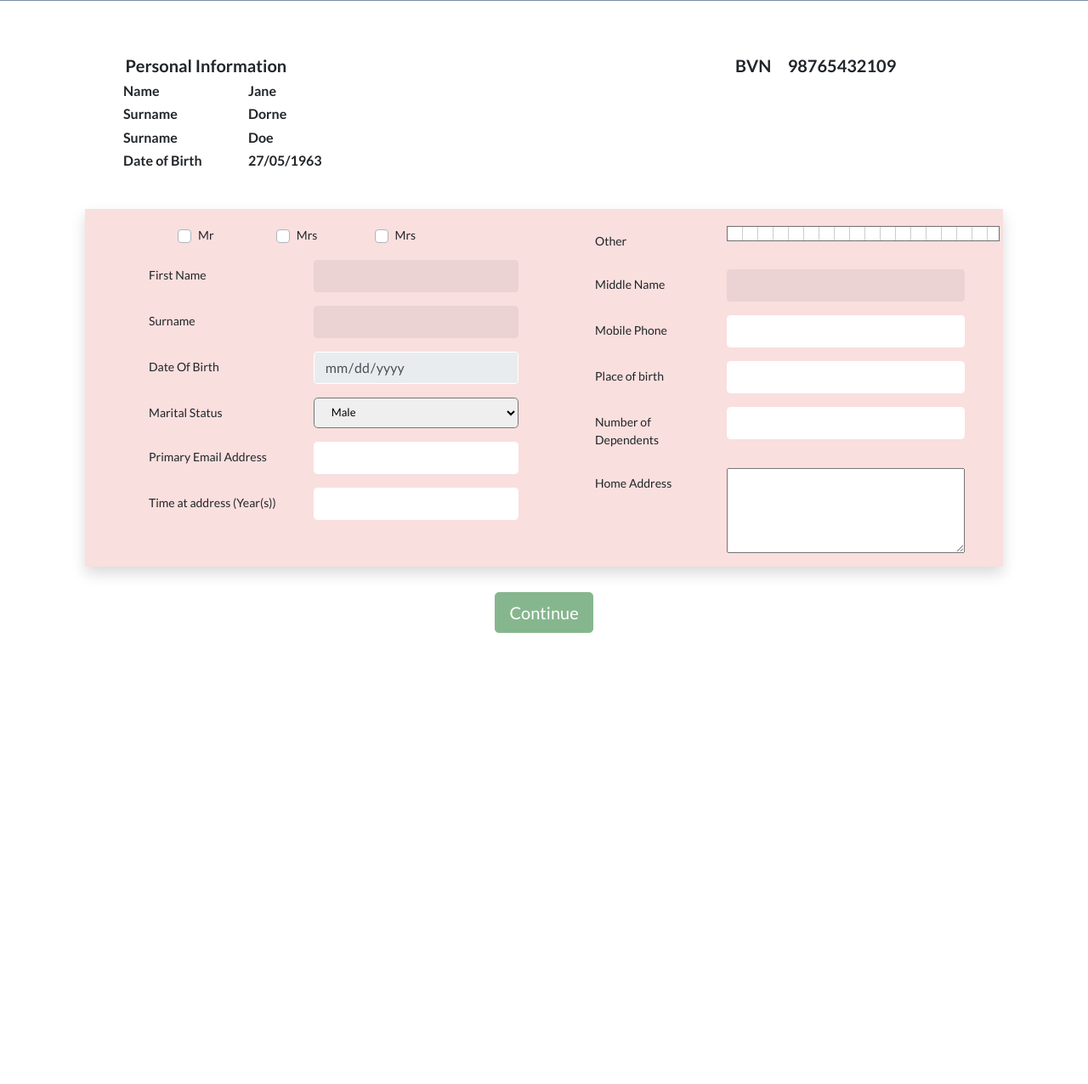
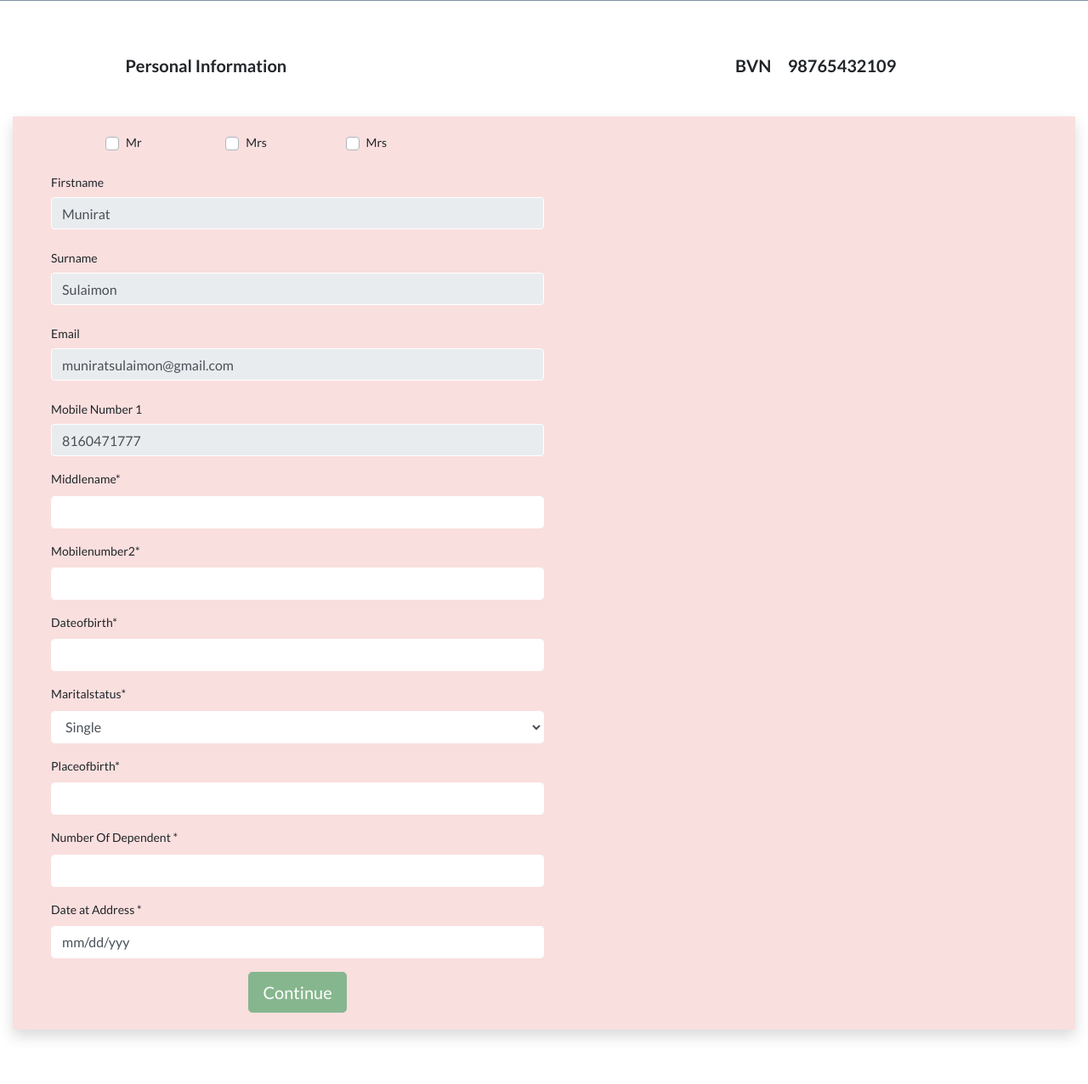
Before and after one commit to munnyraht/blue, a Django app: page /paymentinfo/ in a window 1280 px wide. Shown: the part 436-1712 px from the top of the page at 85% size. Before the commit the page ends 1181 px from the top, so only its background shows below. Run offline with Django 3.2, Linux system fonts and the light colour scheme; data comes from the database, SQL or seed files in the repository; both versions use the stored data as it was after the commit; parts of the project's set-up code (start-up, migrations or seed data) failed here and were passed over; some libraries are stand-ins or nearby versions.

Commit message:
paymnetinfo updated

```diff
--- a/backend/forms.py
+++ b/backend/forms.py
@@ -27,3 +27,14 @@ class RegisterForm(forms.Form):
 class Bvn_number(forms.Form):
     Email=forms.EmailField(required=True)
     Bvn_Number= forms.DecimalField(decimal_places=0, max_digits=11,required=True)
+
+class personalInfo(forms.Form):
+    MiddleName= forms.CharField(max_length=32)
+    MobileNumber2=forms.IntegerField()
+    DateOfBirth=forms.DateField()
+    status=('1','Single'),('2','Married')
+    MaritalStatus=forms.ChoiceField(choices=status)
+    PlaceOfBirth=forms.CharField(max_length=100)
+    NumberOfDependent=forms.IntegerField(label='Number Of Dependent ')
+    DateAtAddress=forms.DateField(initial='mm/dd/yyy',label='Date at Address ')
+    HomeAddress= forms.Textarea()
--- a/backend/models.py
+++ b/backend/models.py
@@ -11,8 +11,9 @@ class user(models.Model):
     Password=models.CharField(max_length=38,null=True)
     ConfirmPassword=models.CharField(max_length=38,null=True)
 
+
 class bvn_details(models.Model):
-    email=models.EmailField(null=True)
+    email=models.ForeignKey(user, on_delete=models.PROTECT)
     bvn=models.IntegerField()
     first_name=models.CharField(max_length=38, null=True)
     last_name= models.CharField(max_length=38, null=True)
@@ -22,3 +23,14 @@ class bvn_details(models.Model):
     registration_date=models.DateField()
     enrollment_bank=models.IntegerField()
     enrollment_branch=models.CharField(max_length=38, null=True)
+
+class personalInfo(models.Model):
+    email=models.ForeignKey(user, on_delete=models.PROTECT)
+    MiddleName= models.CharField(max_length=32)
+    MobileNumber2=models.IntegerField()
+    DateOfBirth=models.DateField()
+    MaritalStatus=models.CharField(max_length=50)
+    PlaceOfBirth=models.CharField(max_length=100)
+    NumberOfDependent=models.IntegerField()
+    DateAtAddress=models.DateField()
+    HomeAddress= models.TextField()
--- a/home/templates/paymentinfo/paymentinfo.html
+++ b/home/templates/paymentinfo/paymentinfo.html
@@ -1,4 +1,6 @@
 {% load staticfiles %}
+{% load crispy_forms_tags %}
+
 <html lang="en">
 
 <head>
@@ -322,7 +324,7 @@
 							<h5>BVN &nbsp; &nbsp; 98765432109</h5>
 						</div>
 					</div>
-					<div class="col-md-4 mx-auto row">
+					<!--<div class="col-md-4 mx-auto row">
 						<div class="col-md-6">
 							<h6>Name</h6>
 							<h6>Surname</h6>
@@ -334,22 +336,21 @@
 							<h6>Dorne</h6>
 							<h6>Doe</h6>
 							<h6>27/05/1963</h6>
-						</div>
+						</div> -->
 					</div>
 				</div>
 				<div class="col-md-12 mx-auto">
-					<form class=""  style=" margin-top: 40px;">
+					<form class=""  style=" margin-top: 40px;" method="POST">
+						{% csrf_token %}
 						<div class="shadow"  style="background-color: #F9DFDE;">
 						<div class="row mx-auto col-md-12" style="margin: 30px; font-size: 14px;">
 							<div class="col-md-6"   style="margin-top: 20px;">
 								<div class="form-group row">
-
 									<div class="col-md-12">
-										<div class="row" style="padding-left:  19px">
+										<div class="row " style="padding-left:  19px">
 											<div class="custom-control col-md-4 custom-checkbox">
 												<input type="checkbox" class="custom-control-input" id="customCheck1">
 												<label class="custom-control-label" for="customCheck1">Mr</label>
-
 											</div>
 										<div class="custom-control col-md-4 custom-checkbox">
 											<input type="checkbox" class="custom-control-input" id="customCheck2">
@@ -366,48 +367,43 @@
 									</div>
 									</div>
 								</div>
-								<div class="form-group row">
-									<label for="inputPassword" class="col-sm-5 col-form-label">First Name</label>
-									<div class="col-md-7">
-										<input type="text" disabled="disabled" class="form-control" id="inputPassword" placeholder="">
+
+								<div id='div_id_Firstname' class="form-group">
+									<label for='id_Firstname' class=col-form-label> Firstname </label>
+										<div>
+											<input type="text"  name="Firstname" class="textinput form-control" id=id_Firstname value= '{{ user_details.FirstName }}' readonly>
 										</div>
 								</div>
-								<div class="form-group row" style="">
-									<label for="inputPassword" class="col-sm-5 col-form-label">Surname</label>
-									<div class="col-md-7">
-										<input type="text" disabled="disabled" class="form-control" id="inputPassword" placeholder="">
+								<div id='div_id_Surname' class="form-group">
+									<label for='id_Surname' class=col-form-label> Surname </label>
+										<div>
+											<input type="text"  value= '{{ user_details.Surname }}' readonly name="Surname" class="textinput form-control" id=id_Surname>
 										</div>
 								</div>
-								<div class="form-group row">
-									<label for="inputPassword" class="col-sm-5 col-form-label">Date Of Birth</label>
-									<div class="col-md-7">
-										<input type="Date" disabled="disabled" class="form-control" id="inputPassword" placeholder="">
+
+
+								<div id='div_id_email' class="form-group">
+									<label for='id_email' class=col-form-label> Email </label>
+										<div>
+											<input type="text"  value= '{{ user_details.EmailAddress }}' readonly name="email" class="textinput form-control" id=id_email>
 										</div>
 								</div>
-								<div class="form-group row">
-									<label for="maritalstat" class="col-sm-5 col-form-label">Marital Status</label>
-									<div class="col-md-7">
-										<select class="mdb-select md-form btn-lg btn-default col-md-12" style="font-size: 13px">
-											<!-- <option value="" disabled selected>Choose your option</option> -->
-											<option value="1">Male</option>
-											<option value="2">Female</option>
-										</select>
+
+								<div id='div_id_MobileNumber1' class="form-group">
+									<label for='id_MobileNumber1' class=col-form-label> Mobile Number 1 </label>
+										<div>
+											<input type="text"  value= '{{ user_details.MobileNumber }}' readonly name="MobileNumber1" class="textinput form-control" id=id_MobileNumber1>
 										</div>
 								</div>
-								<div class="form-group row">
-									<label for="primaryemail" class="col-sm-5 col-form-label">Primary Email Address</label>
-									<div class="col-md-7">
-										<input type="email" class="form-control" id="primaryemail" placeholder="">
-									</div>
-								</div>
-								<div class="form-group row">
+								{% csrf_token %}
+								<!--<div class="form-group row">
 									<label for="timeatyear" class="col-sm-5 col-form-label">Time at address (Year(s))</label>
-									<div class="col-md-7">
+									<div class="col-md-12">
 										<input type="number"  class="form-control" id="timeatyear" placeholder="">
 									</div>
 								</div>
 							</div>
-							<div class="col-md-6"  style="margin-top: 20px;">
+							<div class="col-md-12"  style="margin-top: 20px;">
 								<div class="form-group row">
 									<label for="middlename" class="col-sm-4 col-form-label">Other</label>
 									<div class="col-md-8">
@@ -416,37 +412,38 @@
 								</div>
 								<div class="form-group row">
 									<label for="middlename" class="col-sm-4 col-form-label">Middle Name</label>
-									<div class="col-md-8">
+									<div class="col-md-12">
 										<input type="text" disabled="disabled" class="form-control" id="middlename" placeholder="">
 									</div>
 								</div>
 								<div class="form-group row">
 									<label for="mobilephone" class="col-sm-4 col-form-label">Mobile Phone</label>
-									<div class="col-md-8">
+									<div class="col-md-12">
 										<input type="number" maxlength="15"  class="form-control" id="mobilephone" placeholder="">
 									</div>
 								</div>
 								<div class="form-group row">
 									<label for="birthplace" class="col-sm-4 col-form-label">Place of birth</label>
-									<div class="col-md-8">
+									<div class="col-md-12">
 										<input type="number"  class="form-control" id="mobilephone" placeholder="">
 									</div>
 								</div>
 								<div class="form-group row">
 									<label for="dependents" class="col-sm-4 col-form-label">Number of Dependents</label>
-									<div class="col-md-8">
+									<div class="col-md-12">
 										<input type="number" maxlength="15"  class="form-control" id="mobilephone" placeholder="">
 									</div>
 								</div>
 								<div class="form-group row">
 									<label for="dependents" class="col-sm-4 col-form-label">Home Address</label>
-									<div class="col-md-8">
+									<div class="col-md-12">
 										<textarea class="col-md-12" style="height: 100px"></textarea>
 									</div>
 								</div>
 							</div>
 						</div>
-					</div>
+					</div>-->
+					{{form|crispy}}
 					<div class="input-group-append col-md-12 mx-auto" style="margin-bottom: 20px;">
 							<button class="btn btn-success btn-lg mx-auto" style="border-color:#86B68E; background-color: #86B68E !important;" type="button">Continue</button>
 						</div>
--- a/home/views.py
+++ b/home/views.py
@@ -6,9 +6,9 @@ from home.models import Createnextofkin
 from django.http import HttpResponse
 # from django.core.mail import send_mail
 from django.conf import settings
-from backend.models import user, bvn_details
+from backend.models import user, bvn_details,personalInfo
 from backend import views
-from backend.forms import Bvn_number
+from backend.forms import Bvn_number,personalInfo
 from home.functions import get_bvn_details
 from django.contrib import messages
 
@@ -30,10 +30,29 @@ def loansummary(request):
 	template = 'loantype/loansummary.html'
 	return render(request, template, context)
 
-def paymentinfo(request):
-	context = {}
-	template = 'paymentinfo/paymentinfo.html'
-	return render(request, template, context)
+def paymentinfo(request,email='muniratsulaimon@gmail.com'):
+	user_details= user.objects.get(EmailAddress=email)
+	if request.method=='POST':
+		form=personalInfo(request.POST)
+		if form.is_valid():
+			obj=form.cleaned_data
+			MiddleName= obj['MiddleName']
+			MobileNumber2=obj['MobileNumber2']
+			DateOfBirth=obj['DateOfBirth']
+			MaritalStatus=obj['MaritalStatus']
+			PlaceOfBirth=obj['PlaceOfBirth']
+			NumberOfDependent=obj['NumberOfDependent']
+			DateAtAddress=obj['DateAtAddress']
+			HomeAddress= obj['HomeAddress']
+			personalInfo.objects.create(EmailAddress=email,MiddleName=MiddleName,MobileNumber2=MobileNumber2,DateOfBirth=DateOfBirth,MaritalStatus=MaritalStatus,PlaceOfBirth=PlaceOfBirth,NumberOfDependent=NumberOfDependent,DateAtAddress=DateAtAddress,HomeAddress=HomeAddress)
+			template = 'nextofkin'
+			#return render(request, template, context)
+			return redirect(template)
+	else:
+		form=personalInfo()
+		context = {'user_details': user_details, 'form': form}
+		template = 'paymentinfo/paymentinfo.html'
+		return render(request, template, context)
 
 def otherdetails(request):
 	context = {}
@@ -73,11 +92,10 @@ def verifybvn(request):
 		form=Bvn_number(request.POST)
 		if form.is_valid():
 			userObj = form.cleaned_data
-			bvn_number = userObj['Bvn_number']
+			bvn_number = userObj['Bvn_Number']
 			email=userObj['EmailAddress']
 			response=get_bvn_details(bvn_number)
 			if response['status']!= 'success':
-				messages=messages()
 				messages.error(request, "something went wrong, try again")
 				return render(request,'bvnerror/verifybvn.html',{})
 			else:
```
Also changed, not shown: home/functions.py (+4 -14 lines), backend/migrations/0001_initial.py, backend/migrations/0002_auto_20190707_1928.py (deleted), db.sqlite3. Lines whose indentation alone changed are shown as unchanged.
